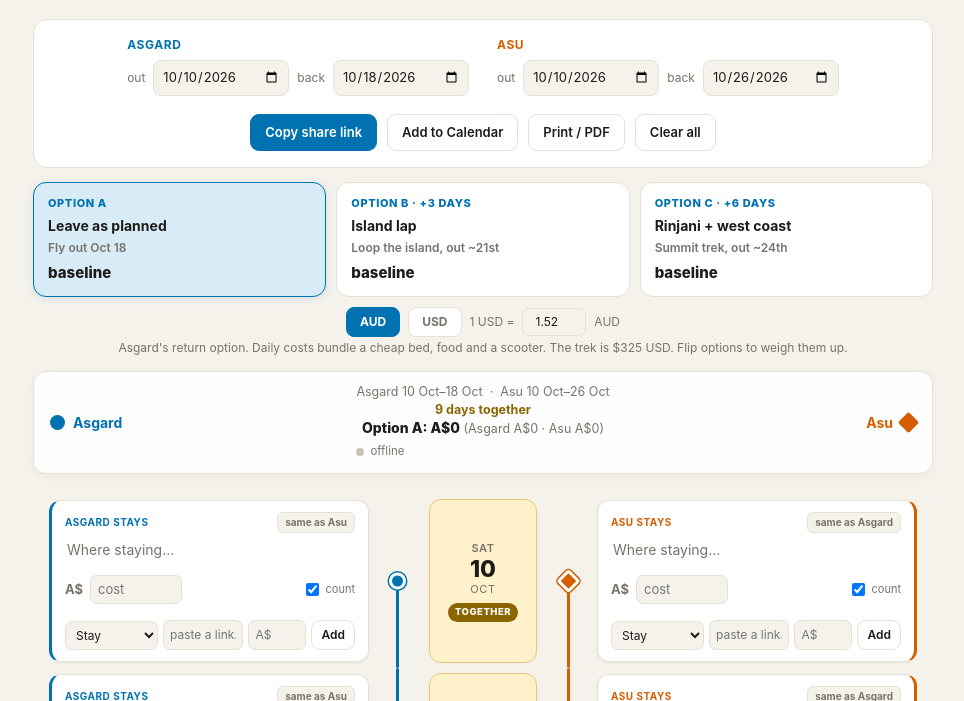
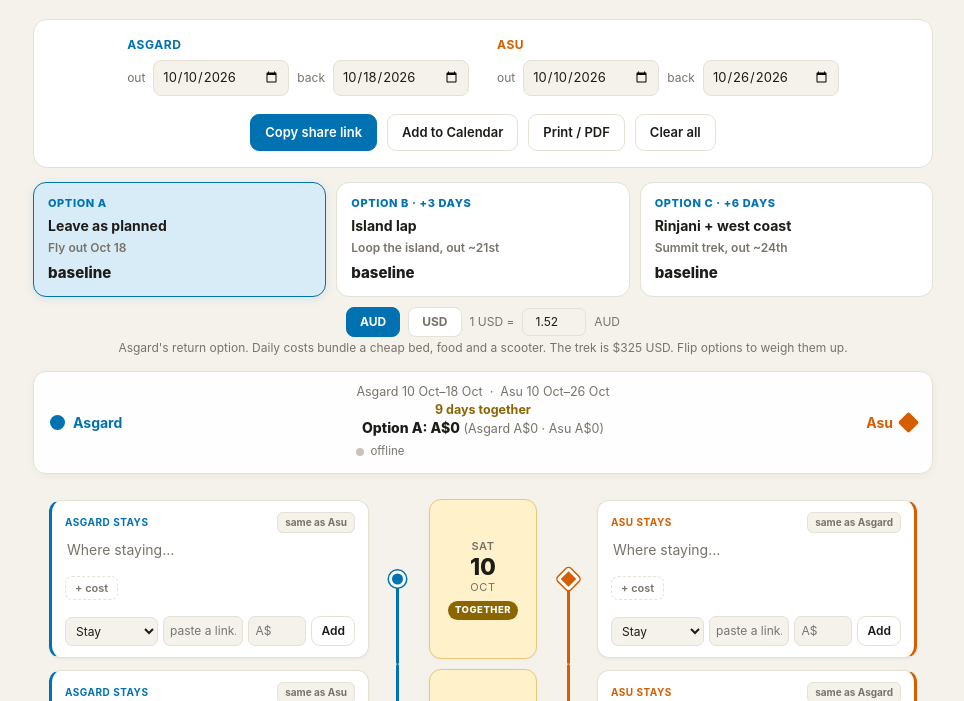
Before and after one commit to gdai-mate/trip-timeline, a plain HTML site: page index.html in a window 1280 px wide. Shown: the part 99-800 px from the top of the page, without its empty margins (157-1121 px from the left). Drawn offline with nearby package versions, Linux system fonts and the light colour scheme; no server answers.

Commit message:
Labeled cost line-items per day (replaces single cost); add/remove/toggle each
Co-Authored-By: Claude Opus 4.8 <noreply@anthropic.com>

```diff
--- a/index.html
+++ b/index.html
@@ -142,15 +142,18 @@
   }
   .stay textarea::placeholder { color: var(--muted); }
 
-  /* cost row on each stay */
-  .costrow { display: flex; align-items: center; gap: 7px; margin-top: 7px; font-size: 13px; }
+  /* labeled cost line-items on each stay */
+  .costs { display: flex; flex-direction: column; gap: 5px; margin-top: 8px; }
+  .costrow { display: flex; align-items: center; gap: 5px; font-size: 13px; }
   .costrow .cur { color: var(--muted); font-weight: 700; }
-  .costrow input.cost {
-    width: 92px; font: inherit; font-size: 13px; padding: 4px 7px;
-    border: 1px solid var(--line); border-radius: 7px; background: var(--paper); color: var(--ink);
-  }
-  .costrow label.inc { display: inline-flex; align-items: center; gap: 4px; font-size: 11px; color: var(--muted); cursor: pointer; margin-left: auto; }
-  .costrow.off input.cost { opacity: .45; text-decoration: line-through; }
+  .costrow input.clabel { flex: 1; min-width: 0; font: inherit; font-size: 12px; padding: 4px 7px; border: 1px solid var(--line); border-radius: 7px; background: var(--paper); color: var(--ink); }
+  .costrow input.cost { width: 66px; font: inherit; font-size: 13px; padding: 4px 7px; border: 1px solid var(--line); border-radius: 7px; background: var(--paper); color: var(--ink); text-align: right; }
+  .costrow label.inc { display: inline-flex; align-items: center; cursor: pointer; }
+  .costrow .crm { color: var(--muted); opacity: .5; font-weight: 700; cursor: pointer; padding: 0 3px; }
+  .costrow .crm:hover { opacity: 1; color: var(--ink); }
+  .costrow.off input.clabel, .costrow.off input.cost { opacity: .45; text-decoration: line-through; }
+  .addcost { font: inherit; font-size: 11px; font-weight: 600; padding: 3px 9px; border: 1px dashed var(--line); border-radius: 7px; background: transparent; color: var(--muted); cursor: pointer; align-self: flex-start; }
+  .addcost:hover { border-color: var(--muted); color: var(--ink); background: var(--card); }
 
   /* link preview cards */
   .chips { display: flex; flex-direction: column; gap: 6px; margin-top: 8px; }
@@ -265,7 +268,7 @@
   const SB_URL = 'https://myffnovjpdnezazjxlhl.supabase.co';
   const SB_KEY = 'sb_publishable_bd8XYmhmv8mH83Hjx3oZiw_DArf5vk0';
   const CFG_K = '__config__';
-  const SEED_K = '__seeded_v2__';
+  const SEED_K = '__seeded_v3__';
   const BASE_END = '2026-10-18';   // the fork point: Asgard's planned fly-out
   // All costs are STORED in USD (the trek is quoted USD). Display converts to the chosen currency.
 
@@ -284,20 +287,20 @@
   };
 
   // seeded plans for Asgard's extra days (keyed per scenario). cost in USD.
-  // Costs in USD. Daily figures bundle a cheap bed + food + scooter unless noted.
+  // Costs in USD, as labeled line-items. Daily figures bundle a cheap bed + food + scooter unless noted.
   const SEED = {
     B: {
-      '2026-10-19': { text: 'Island lap — east to Tetebatu (rice terraces, waterfalls). Bed + food + scooter.', cost: 40 },
-      '2026-10-20': { text: 'Lap — north coast, Senggigi / Sira beach. Bed + food + scooter.', cost: 40 },
-      '2026-10-21': { text: 'Back south, last night + transfer to Denpasar.', cost: 55 }
+      '2026-10-19': { text: 'Island lap — east to Tetebatu (rice terraces, waterfalls).', costs: [{ label: 'Bed + food + scooter', usd: 40, on: true }] },
+      '2026-10-20': { text: 'Lap — north coast, Senggigi / Sira beach.', costs: [{ label: 'Bed + food + scooter', usd: 40, on: true }] },
+      '2026-10-21': { text: 'Back south, last night + transfer to Denpasar.', costs: [{ label: 'Bed + food + transfer', usd: 55, on: true }] }
     },
     C: {
-      '2026-10-19': { text: 'Rinjani Day 1 — Sembalun gate to crater rim camp (Rinjani Dawn, group). $325 USD covers guide, porters, food, camp + park fees for all 3 days.', cost: 325 },
-      '2026-10-20': { text: 'Rinjani Day 2 — summit 3726m, down to Segara Anak lake + hot springs (on the mountain).', cost: 0 },
-      '2026-10-21': { text: 'Rinjani Day 3 — descend to Senaru, bed + food off the mountain.', cost: 20 },
-      '2026-10-22': { text: 'Recover west coast — Senggigi. Bed + food + scooter.', cost: 45 },
-      '2026-10-23': { text: 'Gili islands / west coast (incl. boat). Bed + food.', cost: 55 },
-      '2026-10-24': { text: 'Back south, last night + transfer to Denpasar.', cost: 55 }
+      '2026-10-19': { text: 'Rinjani Day 1 — Sembalun gate to crater rim camp (Rinjani Dawn, group).', costs: [{ label: 'Rinjani trek (3D/2N, all-in)', usd: 325, on: true }] },
+      '2026-10-20': { text: 'Rinjani Day 2 — summit 3726m, down to Segara Anak lake + hot springs.', costs: [{ label: 'On the mountain (incl.)', usd: 0, on: true }] },
+      '2026-10-21': { text: 'Rinjani Day 3 — descend to Senaru.', costs: [{ label: 'Bed + food off mountain', usd: 20, on: true }] },
+      '2026-10-22': { text: 'Recover west coast — Senggigi.', costs: [{ label: 'Bed + food + scooter', usd: 45, on: true }] },
+      '2026-10-23': { text: 'Gili islands / west coast.', costs: [{ label: 'Bed + food + boat', usd: 55, on: true }] },
+      '2026-10-24': { text: 'Back south, last night + transfer to Denpasar.', costs: [{ label: 'Bed + food + transfer', usd: 55, on: true }] }
     }
   };
 
@@ -324,8 +327,10 @@
     const n = notes[key];
     if (typeof n.text !== 'string') n.text = '';
     if (!Array.isArray(n.links)) n.links = [];
-    if (typeof n.cost !== 'number') n.cost = (n.cost === 0 ? 0 : null);
-    if (typeof n.costOn !== 'boolean') n.costOn = true;
+    if (!Array.isArray(n.costs)) {
+      n.costs = [];
+      if (typeof n.cost === 'number') n.costs.push({ label: '', usd: n.cost, on: n.costOn !== false });
+    }
     return n;
   }
 
@@ -362,13 +367,18 @@
   const saveCfgRow = () => saveMeta(CFG_K, cfg);
 
   /* ---------- cost maths ---------- */
+  function nodeSum(n) {
+    let c = 0;
+    if (n) {
+      (n.costs || []).forEach(it => { if (it.on !== false && typeof it.usd === 'number') c += it.usd; });
+      (n.links || []).forEach(l => { if (l.costOn !== false && typeof l.cost === 'number') c += l.cost; });
+    }
+    return c;
+  }
   function tailCost(scen) {  // Asgard's extra-day cost for a scenario (days after BASE_END up to its end)
     let sum = 0;
     const end = parse(SCEN[scen].end);
-    for (let ts = parse(BASE_END) + DAY; ts <= end; ts += DAY) {
-      const n = notes['asgard|' + toISO(ts) + '#' + scen];
-      if (n && n.costOn && typeof n.cost === 'number') sum += n.cost;
-    }
+    for (let ts = parse(BASE_END) + DAY; ts <= end; ts += DAY) sum += nodeSum(notes['asgard|' + toISO(ts) + '#' + scen]);
     return sum;
   }
   function boardTotal() {  // everything currently included on the active board
@@ -377,11 +387,8 @@
     for (let ts = parse(cfg.asgard.start); ts <= axisEnd; ts += DAY) {
       ['asgard','asu'].forEach(who => {
         if (!present(ts, who)) return;
-        const n = notes[keyFor(who, toISO(ts))];
-        if (!n) return;
-        let c = (n.costOn && typeof n.cost === 'number') ? n.cost : 0;
-        (n.links || []).forEach(l => { if (l.costOn !== false && typeof l.cost === 'number') c += l.cost; });
-        if (who === 'asgard') asg += c; else asu += c;
+        const s = nodeSum(notes[keyFor(who, toISO(ts))]);
+        if (who === 'asgard') asg += s; else asu += s;
       });
     }
     return { asg, asu, total: asg + asu };
@@ -506,20 +513,32 @@
     ta.rows = 1; ta.placeholder = 'Where staying…'; ta.value = data.text || '';
     ta.addEventListener('input', () => { data.text = ta.value; autosize(ta); queueSaveCell(key); });
 
-    // cost row
-    const costrow = document.createElement('div'); costrow.className = 'costrow' + (data.costOn ? '' : ' off');
-    const cur = document.createElement('span'); cur.className = 'cur'; cur.textContent = symbol();
-    const cost = document.createElement('input'); cost.type = 'number'; cost.className = 'cost'; cost.placeholder = 'cost'; cost.min = '0';
-    cost.value = (typeof data.cost === 'number') ? Math.round(data.cost * rate()) : '';
-    cost.addEventListener('input', () => {
-      data.cost = cost.value === '' ? null : parseFloat(cost.value) / rate();
-      queueSaveCell(key); refreshTotals();
-    });
-    const inc = document.createElement('label'); inc.className = 'inc';
-    const cb = document.createElement('input'); cb.type = 'checkbox'; cb.checked = data.costOn;
-    cb.addEventListener('change', () => { data.costOn = cb.checked; costrow.classList.toggle('off', !cb.checked); saveCell(key); refreshTotals(); });
-    inc.appendChild(cb); inc.appendChild(document.createTextNode('count'));
-    costrow.appendChild(cur); costrow.appendChild(cost); costrow.appendChild(inc);
+    // labeled cost line-items
+    const costsBox = document.createElement('div'); costsBox.className = 'costs';
+    function drawCosts() {
+      costsBox.innerHTML = '';
+      data.costs.forEach((it, i) => {
+        const row = document.createElement('div'); row.className = 'costrow' + (it.on === false ? ' off' : '');
+        const lab = document.createElement('input'); lab.className = 'clabel'; lab.placeholder = 'label (e.g. Food)'; lab.value = it.label || '';
+        lab.addEventListener('input', () => { it.label = lab.value; queueSaveCell(key); });
+        const cur = document.createElement('span'); cur.className = 'cur'; cur.textContent = symbol();
+        const amt = document.createElement('input'); amt.type = 'number'; amt.className = 'cost'; amt.min = '0'; amt.placeholder = '0';
+        amt.value = (typeof it.usd === 'number') ? Math.round(it.usd * rate()) : '';
+        amt.addEventListener('input', () => { it.usd = amt.value === '' ? 0 : parseFloat(amt.value) / rate(); queueSaveCell(key); refreshTotals(); });
+        const incl = document.createElement('label'); incl.className = 'inc'; incl.title = 'count in total';
+        const cb = document.createElement('input'); cb.type = 'checkbox'; cb.checked = it.on !== false;
+        cb.addEventListener('change', () => { it.on = cb.checked; row.classList.toggle('off', !cb.checked); saveCell(key); refreshTotals(); });
+        incl.appendChild(cb);
+        const rm = document.createElement('span'); rm.className = 'crm'; rm.textContent = '×'; rm.title = 'remove';
+        rm.addEventListener('click', () => { data.costs.splice(i, 1); saveCell(key); drawCosts(); refreshTotals(); });
+        row.appendChild(lab); row.appendChild(cur); row.appendChild(amt); row.appendChild(incl); row.appendChild(rm);
+        costsBox.appendChild(row);
+      });
+      const addc = document.createElement('button'); addc.className = 'addcost'; addc.textContent = '+ cost';
+      addc.addEventListener('click', () => { data.costs.push({ label: '', usd: 0, on: true }); saveCell(key); drawCosts(); });
+      costsBox.appendChild(addc);
+    }
+    drawCosts();
 
     const chips = document.createElement('div'); chips.className = 'chips';
     function drawLinks() {
@@ -571,9 +590,9 @@
     url.addEventListener('keydown', (e) => { if (e.key === 'Enter') { e.preventDefault(); addLink(); } });
     addrow.appendChild(sel); addrow.appendChild(url); addrow.appendChild(lc); addrow.appendChild(add);
 
-    stay.appendChild(label); stay.appendChild(ta); stay.appendChild(costrow); stay.appendChild(chips); stay.appendChild(addrow);
+    stay.appendChild(label); stay.appendChild(ta); stay.appendChild(costsBox); stay.appendChild(chips); stay.appendChild(addrow);
     t.appendChild(line); t.appendChild(dot); t.appendChild(stay);
-    cells[key] = { ta, drawLinks, costInput: cost, costCb: cb, costrow };
+    cells[key] = { ta, drawLinks, drawCosts, costsBox };
     setTimeout(() => autosize(ta), 0);
     return t;
   }
@@ -635,7 +654,7 @@
         if (!text && !links.length) continue;
         count++;
         let desc = links.map(l => (CATS[l.cat] ? CATS[l.cat].label : 'Link') + ': ' + l.url).join('\n');
-        if (typeof d.cost === 'number' && d.cost > 0) desc = (desc ? desc + '\n' : '') + 'Cost: ' + money(d.cost);
+        (d.costs || []).forEach(it => { if (it.on !== false && typeof it.usd === 'number' && it.usd > 0) desc = (desc ? desc + '\n' : '') + (it.label || 'Cost') + ': ' + money(it.usd); });
         lines.push('BEGIN:VEVENT');
         lines.push('UID:' + who + '-' + stamp(ts) + '-' + cfg.scenario + '@asgard-asu-trip');
         lines.push('DTSTAMP:' + stamp(s) + 'T000000Z');
@@ -678,13 +697,13 @@
   function setLive(on, text) { const el = document.getElementById('live'); el.classList.toggle('on', !!on); document.getElementById('live-text').textContent = text; }
   function applyRemote(k, v) {
     const cur = entry(k);
-    cur.text = (v && v.text) || ''; cur.links = Array.isArray(v && v.links) ? v.links : [];
-    cur.cost = (v && typeof v.cost === 'number') ? v.cost : null; cur.costOn = !(v && v.costOn === false);
+    cur.text = (v && v.text) || '';
+    cur.links = Array.isArray(v && v.links) ? v.links : [];
+    cur.costs = Array.isArray(v && v.costs) ? v.costs : (typeof (v && v.cost) === 'number' ? [{ label: '', usd: v.cost, on: v.costOn !== false }] : []);
     const cell = cells[k];
     if (cell) {
       if (document.activeElement !== cell.ta) { cell.ta.value = cur.text; autosize(cell.ta); }
-      if (document.activeElement !== cell.costInput) { cell.costInput.value = (typeof cur.cost === 'number') ? Math.round(cur.cost * rate()) : ''; }
-      cell.costCb.checked = cur.costOn; cell.costrow.classList.toggle('off', !cur.costOn);
+      if (!cell.costsBox.contains(document.activeElement)) cell.drawCosts();
       cell.drawLinks();
     }
     refreshTotals();
@@ -711,7 +730,7 @@
       ['B','C'].forEach(scen => {
         Object.keys(SEED[scen]).forEach(iso => {
           const k = 'asgard|' + iso + '#' + scen;
-          if (!notes[k]) { notes[k] = { text: SEED[scen][iso].text, cost: SEED[scen][iso].cost, costOn: true, links: [] }; saveCell(k); }
+          if (!notes[k]) { notes[k] = { text: SEED[scen][iso].text, costs: JSON.parse(JSON.stringify(SEED[scen][iso].costs)), links: [] }; saveCell(k); }
         });
       });
       saveMeta(SEED_K, { at: new Date().toISOString() });
```
